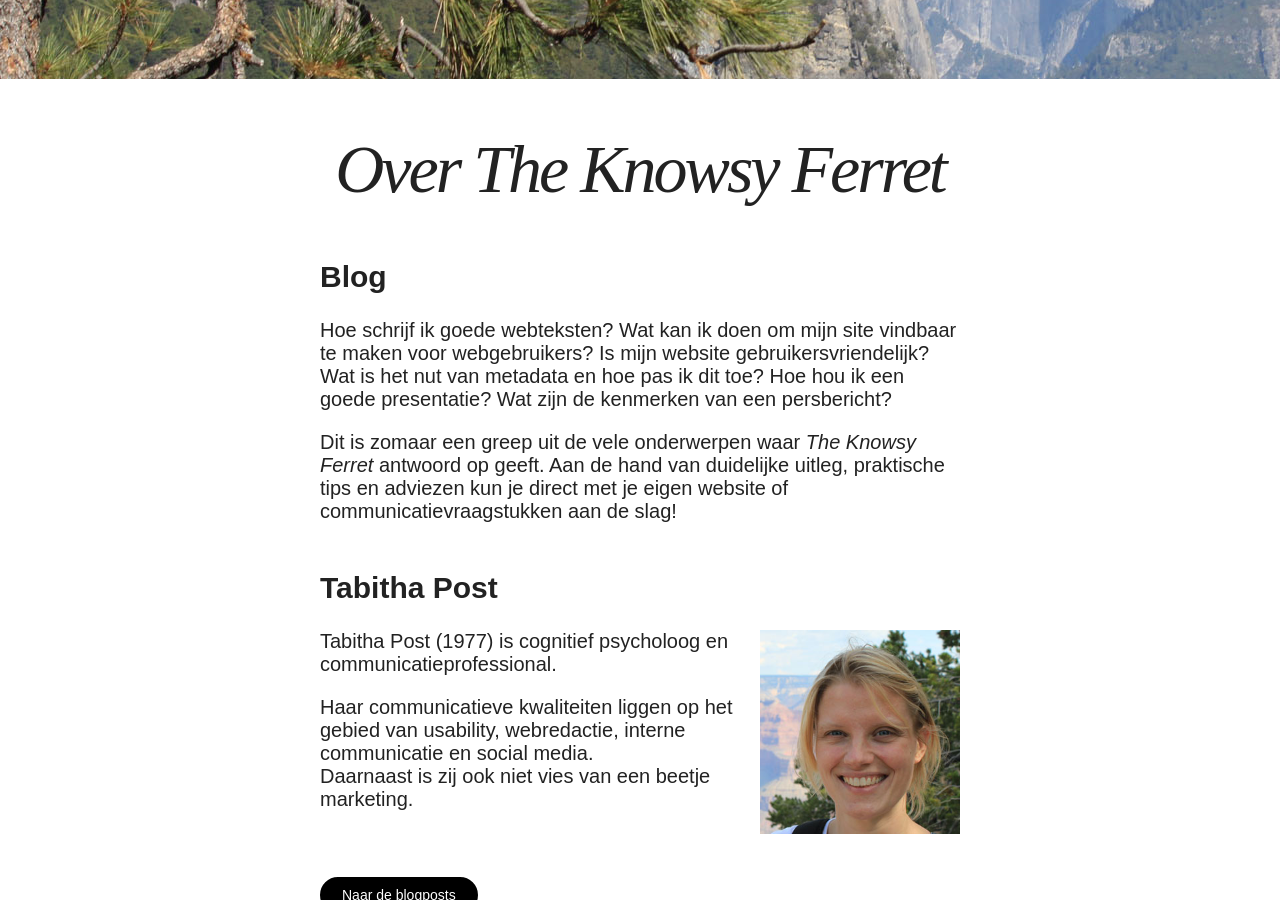
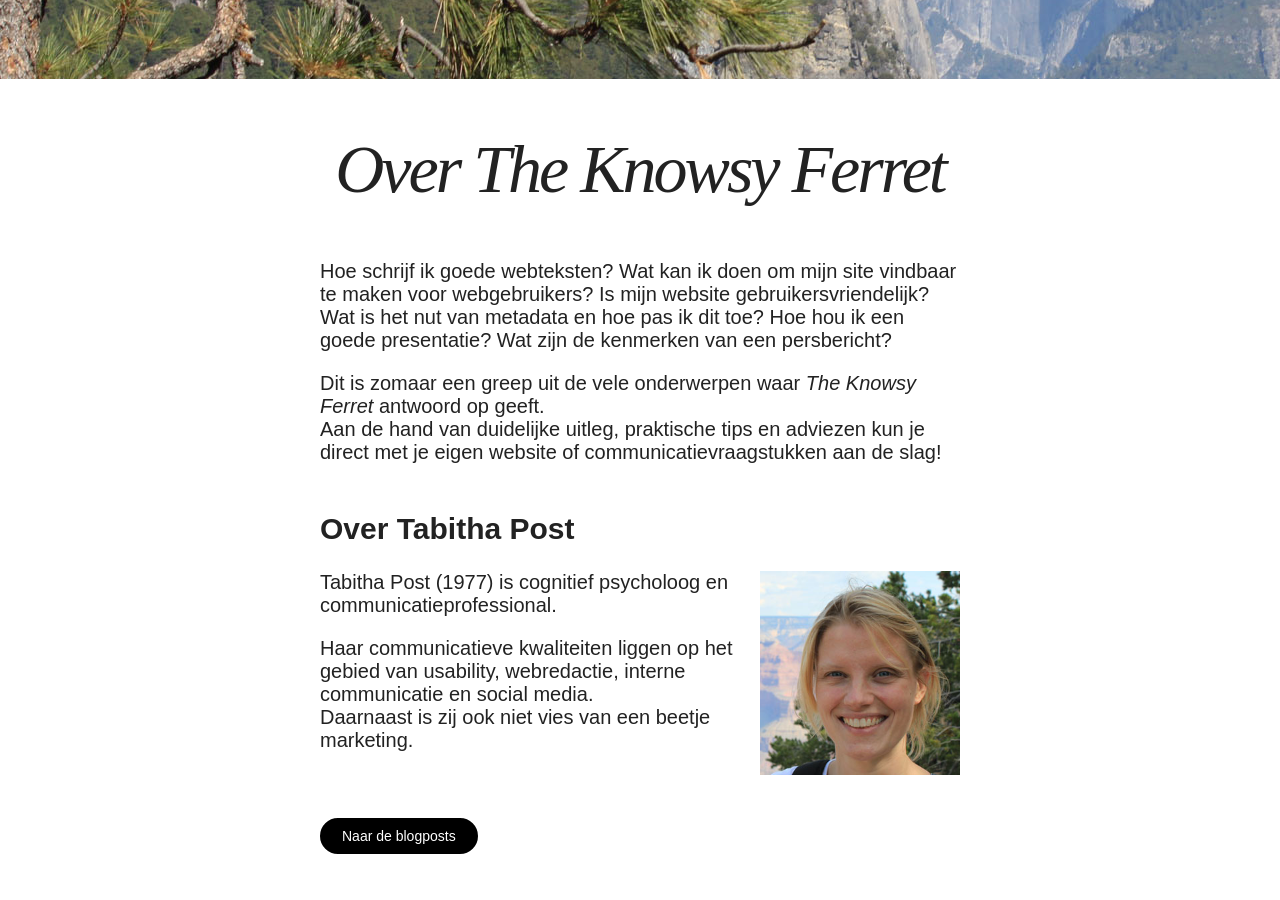
Before and after one commit to TheKnowsyFerret/theknowsyferret.github.io, a Jekyll site: the page built from about.md, in a window 1280 px wide and 900 px high, scrolled down 389 px. Built offline with Jekyll 4.4.1, drawn with Linux system fonts in a browser that asks for light colours; nearby versions of some CDN libraries.

Commit message:
Aanpassing about sectie

```diff
--- a/about.md
+++ b/about.md
@@ -12,20 +12,21 @@ image:
   credit:
 
 ---
-##Blog
 Hoe schrijf ik goede webteksten? Wat kan ik doen om
 mijn site vindbaar te maken voor webgebruikers? Is mijn website gebruikersvriendelijk? Wat is het nut van metadata en
 hoe pas ik dit toe? Hoe hou ik een goede presentatie? Wat zijn de
 kenmerken van een persbericht?
 
-Dit is zomaar een greep uit de vele onderwerpen waar <em>The Knowsy Ferret</em> antwoord op geeft. Aan de
+Dit is zomaar een greep uit de vele onderwerpen waar <em>The Knowsy
+Ferret</em> antwoord op geeft.<br>
+Aan de
 hand van duidelijke uitleg, praktische tips en adviezen kun je direct
 met je eigen website of communicatievraagstukken aan de slag!
 <br><br>
 
 
 
-##Tabitha Post
+##Over Tabitha Post
 <img class="floatright" height="250" width="200" src="/images/tabithapost.jpg">
 Tabitha Post (1977) is cognitief psycholoog en
 communicatieprofessional.
```
